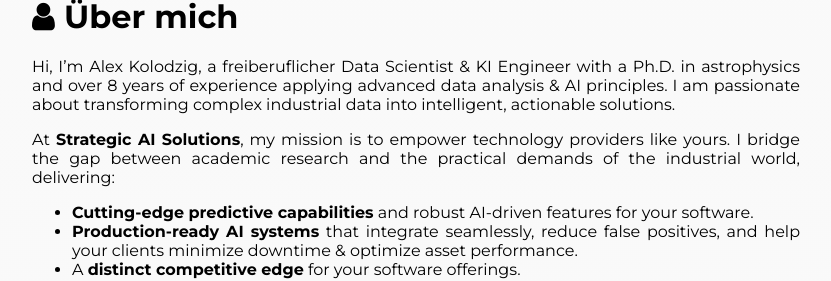
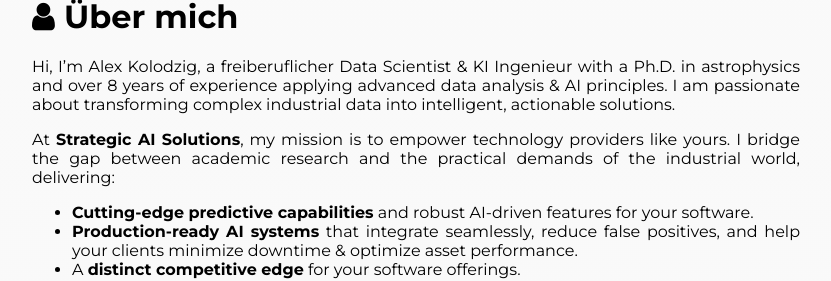
Before and after one commit to alexkolo/strategic-ai, a Jekyll site: the page built from de/about.md, in a window 1280 px wide and 900 px high, cut to the strip 321-602 px from the top of the window. Shown: the whole strip, without its empty margins (224-1055 px from the left). Built offline with Jekyll 4.4.1, drawn with Linux system fonts in a browser that asks for light colours; some web fonts are replaced.

Commit message:
fix: correct spelling of 'Ingenieur' in German role description

```diff
--- a/_config.yml
+++ b/_config.yml
@@ -2,7 +2,7 @@ company: Strategic AI Solutions
 legal_name: "Alexander Kolodzig EI"
 my_name: "Alex Kolodzig"
 my_role_en: "Freelance Data Scientist & AI Engineer"
-my_role_de: "freiberuflicher Data Scientist & KI Engineer"
+my_role_de: "freiberuflicher Data Scientist & KI Ingenieur"
 meeting_link: https://zcal.co/strategic-ai/30min-meeting
 logo: https://strategic-ai.eu/logo.svg
 favicon: https://strategic-ai.eu/company_logo_02_bw_reverse_noedge_512.png
```
